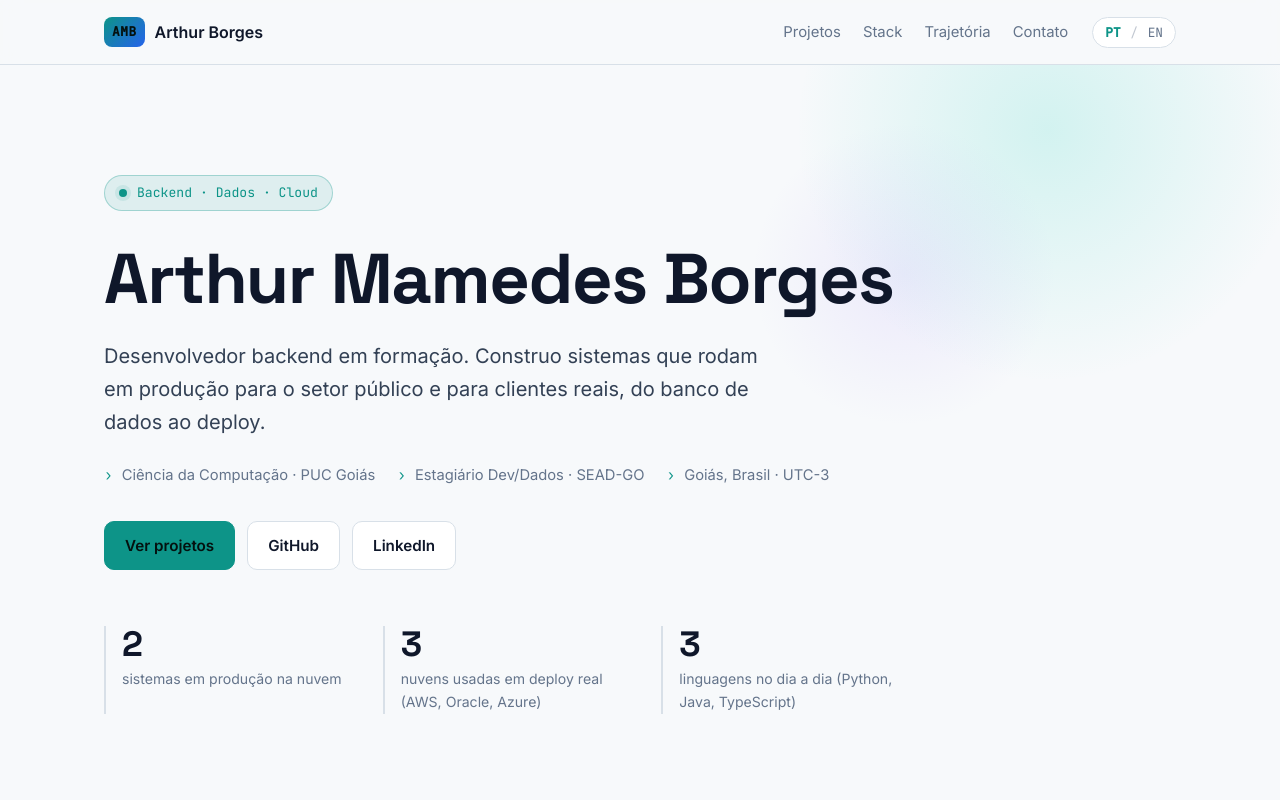
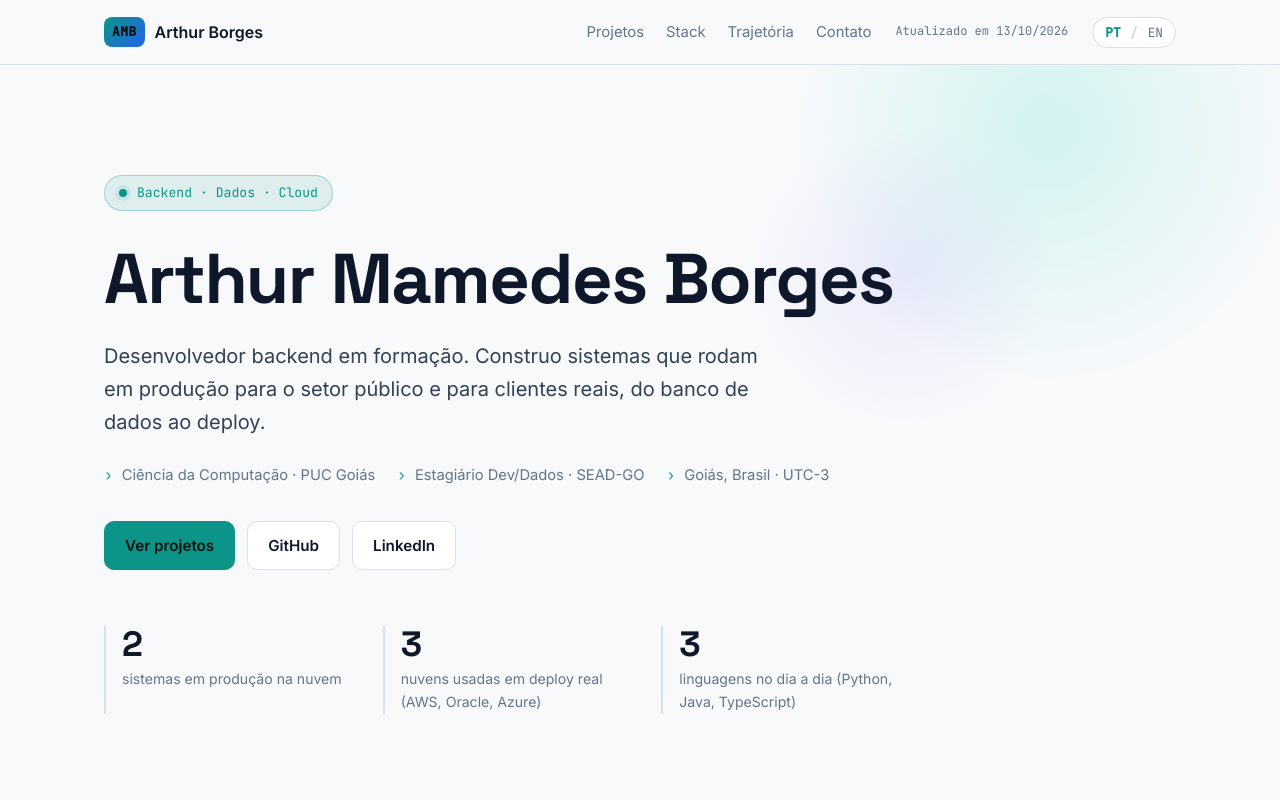
Before and after one commit to A4thu4/A4thu4, a plain HTML site: page docs/index.html in a window 1280 px wide. Shown: the top 800 px of the page. Drawn offline with Linux system fonts and the light colour scheme.

Commit message:
feat(portfolio): show last updated date

```diff
--- a/docs/index.html
+++ b/docs/index.html
@@ -34,6 +34,7 @@
         <a href="#trajetoria"><span data-lang="pt">Trajetória</span><span data-lang="en">Path</span></a>
         <a href="#contato"><span data-lang="pt">Contato</span><span data-lang="en">Contact</span></a>
       </nav>
+      <span class="updated" title="Última atualização"><span data-lang="pt">Atualizado em 13/10/2026</span><span data-lang="en">Updated Oct 13, 2026</span></span>
       <button class="lang-toggle" type="button" id="lang-toggle" aria-label="Mudar idioma / Change language">
         <span class="lang-opt" data-opt="pt">PT</span>
         <span class="lang-sep">/</span>
@@ -362,7 +363,7 @@
 
   <footer class="footer">
     <div class="wrap footer-inner">
-      <span>© 2026 Arthur Mamedes Borges</span>
+      <span>© 2026 Arthur Mamedes Borges · <span class="updated-foot"><span data-lang="pt">Atualizado em 13/10/2026</span><span data-lang="en">Updated Oct 13, 2026</span></span></span>
       <span class="footer-note"><span data-lang="pt">HTML e CSS puros, sem framework.</span><span data-lang="en">Plain HTML and CSS, no framework.</span></span>
     </div>
   </footer>
--- a/docs/style.css
+++ b/docs/style.css
@@ -270,6 +270,10 @@ a.mini h3::after { content: " ↗"; color: var(--muted); font-size: 0.9em; }
 .footer { padding: 30px 0; font-size: 0.85rem; color: var(--muted); }
 .footer-inner { display: flex; flex-wrap: wrap; justify-content: space-between; gap: 10px; }
 
+/* ---------- Última atualização ---------- */
+.updated { font-family: var(--font-mono); font-size: 0.75rem; color: var(--muted); white-space: nowrap; }
+@media (max-width: 960px) { .updated { display: none; } }
+
 /* ---------- Responsivo ---------- */
 @media (max-width: 960px) {
   .mini-grid { grid-template-columns: repeat(2, 1fr); }
```
Also changed, not shown: 1 other file.
